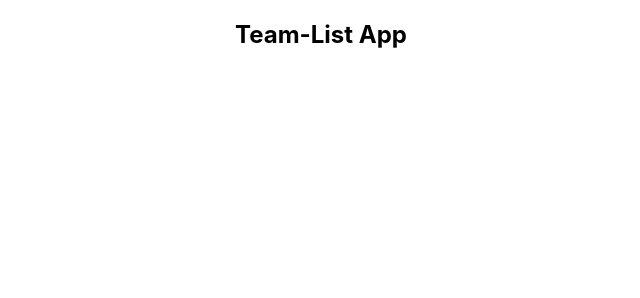
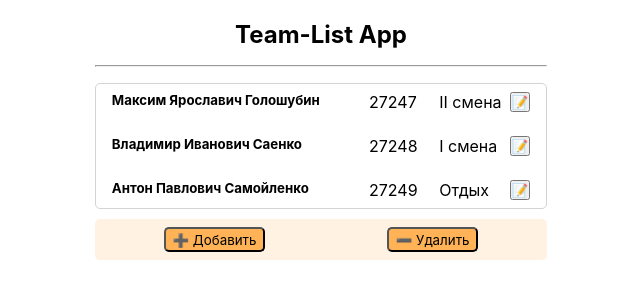
Before and after one commit to Vladimir-Saenko/Team-List, a React app: page / in a window 1280 px wide. Shown: the whole page, without its empty margins (319-959 px from the left). Built offline with nearby package versions, Linux system fonts and the light colour scheme.

Commit message:
Add 2 components@

```diff
--- a/src/components/App.js
+++ b/src/components/App.js
@@ -1,7 +1,44 @@
+import { useState } from "react";
+import TeamList from "./TeamList";
+
+const initList = [
+  {
+    firstName: "Максим",
+    middleName: "Ярославич",
+    lastName: "Голошубин",
+    tabNo: 27247,
+    status: "II смена",
+  },
+  {
+    firstName: "Владимир",
+    middleName: "Иванович",
+    lastName: "Саенко",
+    tabNo: 27248,
+    status: "I смена",
+  },
+  {
+    firstName: "Антон",
+    middleName: "Павлович",
+    lastName: "Самойленко",
+    tabNo: 27249,
+    status: "Отдых",
+  },
+];
+
 export default function App() {
+  const [teamList, setTeamList] = useState(initList);
+
   return (
     <div className="app">
       <h2>Team-List App</h2>
+      <hr />
+      <div className="main">
+        <TeamList teamList={teamList} />
+      </div>
+      <div className="button-panel">
+        <button className="button">➕ Добавить</button>
+        <button className="button">➖ Удалить</button>
+      </div>
     </div>
   );
 }
--- /dev/null
+++ b/src/components/ItemList.js
@@ -0,0 +1,11 @@
+export default function ItemList({ item }) {
+  const name = `${item.firstName} ${item.middleName} ${item.lastName}`;
+  return (
+    <li>
+      <h5>{name}</h5>
+      <p>{item.tabNo}</p>
+      <p>{item.status}</p>
+      <button className="list-button">📝</button>
+    </li>
+  );
+}
--- /dev/null
+++ b/src/components/TeamList.js
@@ -0,0 +1,11 @@
+import ItemList from "./ItemList";
+
+export default function TeamList({ teamList }) {
+  return (
+    <ul className="team-list">
+      {teamList.map((item) => (
+        <ItemList item={item} key={item.tabNo} />
+      ))}
+    </ul>
+  );
+}
--- a/src/style.css
+++ b/src/style.css
@@ -14,6 +14,56 @@ body {
 
 .app {
   margin-top: 20px;
+  max-width: 600px;
+}
+
+.app h2 {
+  text-align: center;
+}
+
+.app hr {
+  margin: 1em 0;
+}
+
+.main {
+  border: 1px solid lightgray;
+  border-radius: 5px;
+}
+
+.main ul {
+  list-style: none;
   display: flex;
   flex-direction: column;
+  gap: 0.5rem;
 }
+
+.team-list li {
+  display: grid;
+  grid-template-columns: 4fr 1fr 1fr auto;
+  grid-column-gap: 0.5rem;
+  padding: 0.5em 1em;
+}
+
+.team-list li:hover {
+  background-color: bisque;
+}
+
+.button-panel {
+  padding: 0.5em;
+  display: flex;
+  flex-direction: row;
+  justify-content: space-around;
+  background-color: #fff2e2;
+  border-radius: 5px;
+  margin-top: 10px;
+}
+
+.button {
+  padding: 0.2em 0.5em;
+  border-radius: 5px;
+  background-color: #ffb356;
+}
+
+.button:hover {
+  background-color: #fffcf8;
+}
```
